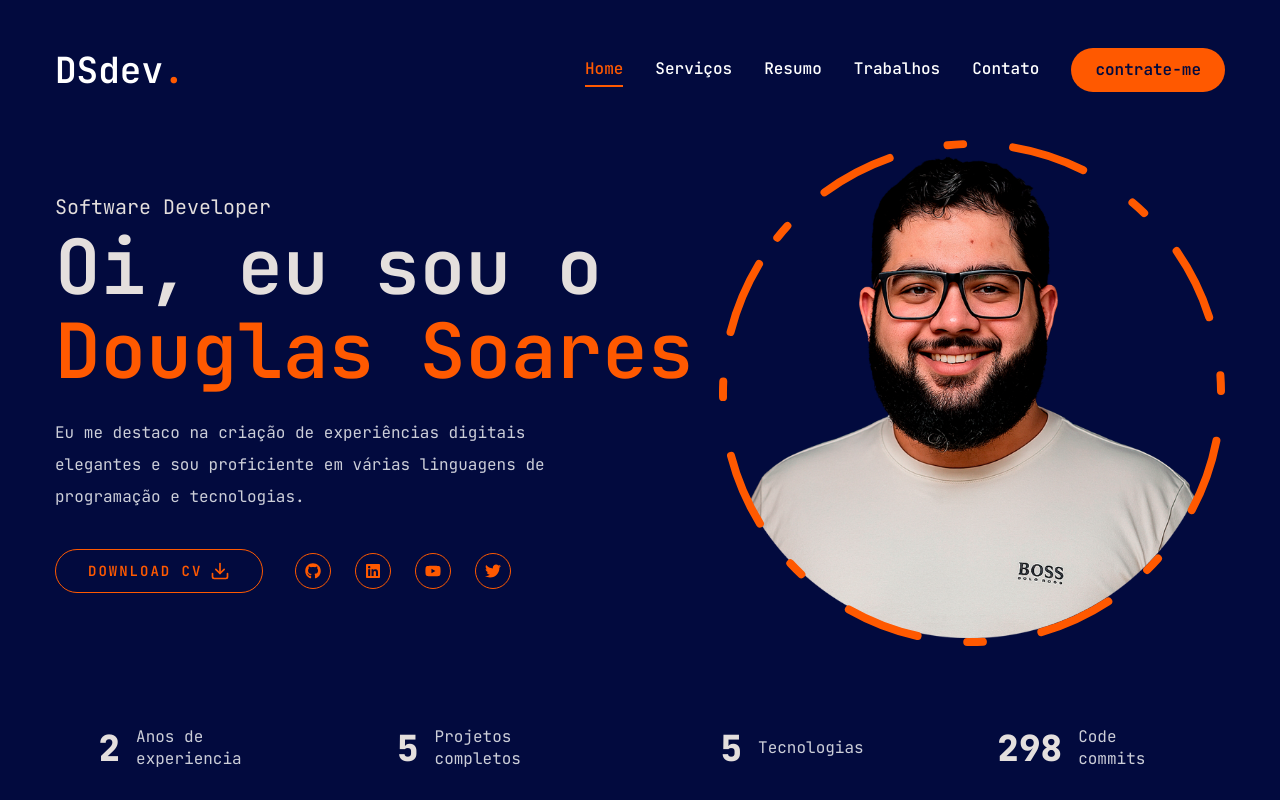
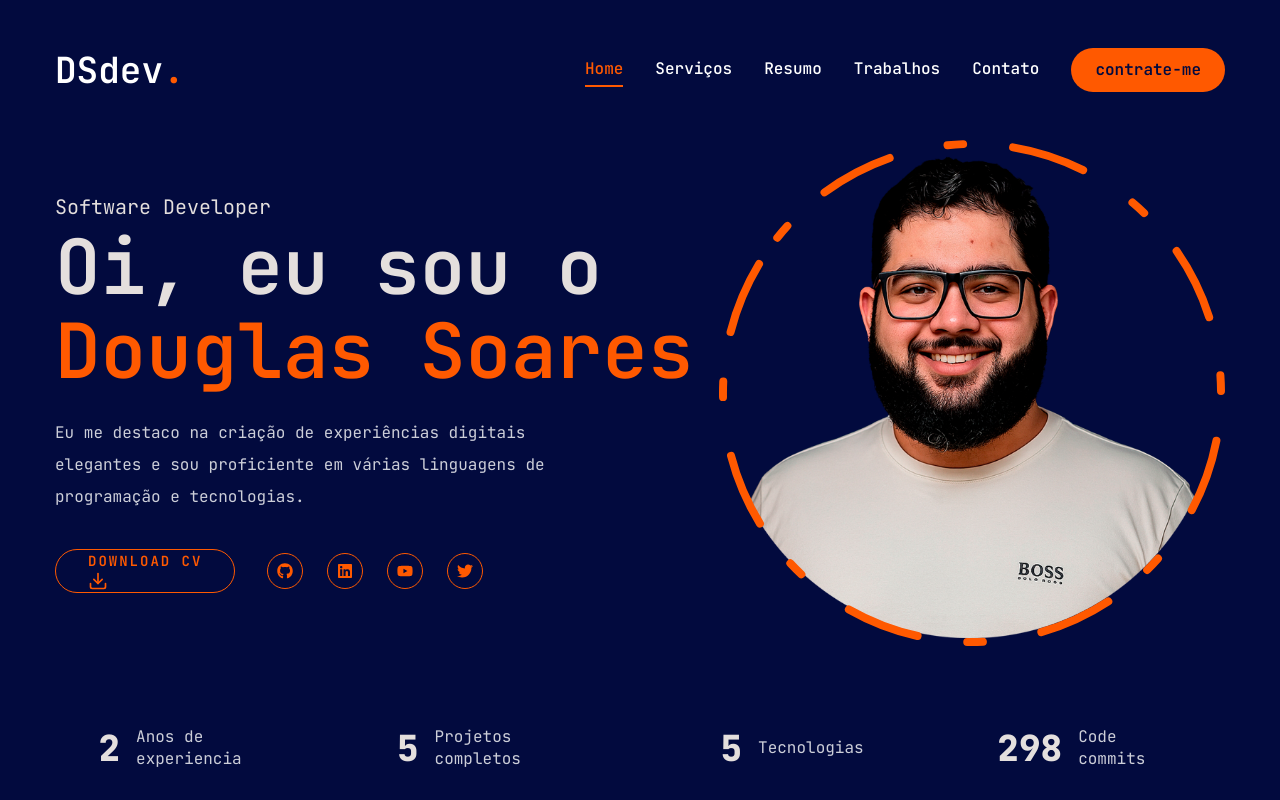
Before and after one commit to douglasfcsoares/portfolio, a Next.js app: page / in a window 1280 px wide. Built offline with nearby package versions, Linux system fonts and the light colour scheme.

Commit message:
Add new curriculum

```diff
--- a/app/page.jsx
+++ b/app/page.jsx
@@ -1,5 +1,6 @@
 import { Button } from "@/components/ui/button";
 import { FiDownload } from "react-icons/fi";
+import Link from "next/link";
 
 // Components
 import Social from "@/components/Social";
@@ -29,8 +30,14 @@ const Home = () => {
                 size="lg"
                 className="uppercase flex items-center gap-2"
               >
-                <span>Download CV</span>
-                <FiDownload className="text-xl" />
+                <Link
+                  href="assets/curriculum/Developer_front_end_Douglas_Soares.pdf"
+                  download="Developer_front_end_Douglas_Soares.pdf"
+                  target="_blank"
+                >
+                  <span>Download CV</span>
+                  <FiDownload className="text-xl" />
+                </Link>
               </Button>
               <div className="mb-8 xl:mb-0">
                 <Social
```
Also changed, not shown: 1 other file (tests, documents, lock files or other folders).
